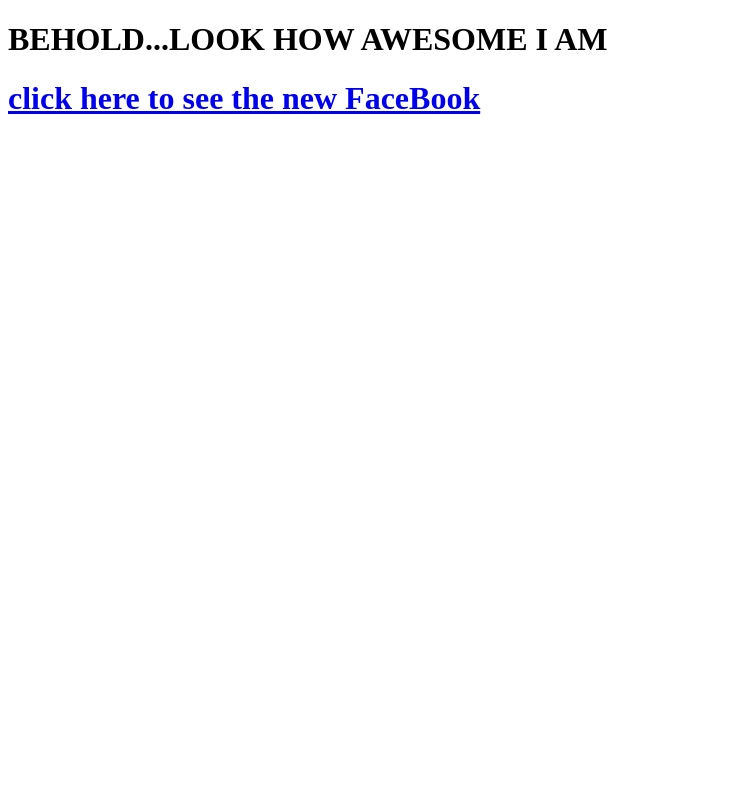
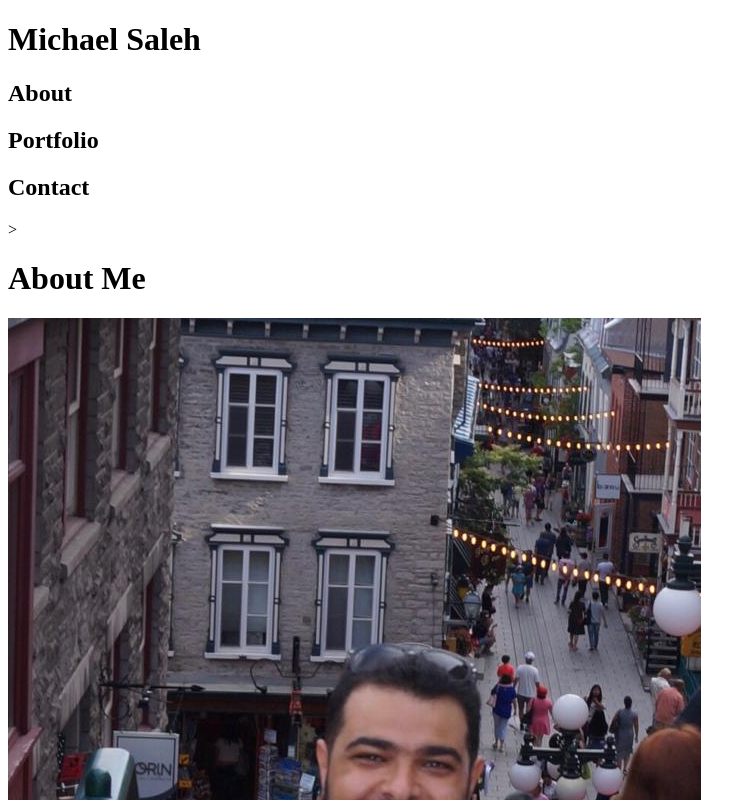
Before and after one commit to michaelhannasaleh/michaelhannasaleh.github.io, a plain HTML site: page index.html in a window 1280 px wide. Shown: the top 800 px of the page, without its empty margins (0-756 px from the left). Drawn offline with Linux system fonts and the light colour scheme; files whose address does not match are found by name.

Commit message:
first init

```diff
--- a/index.html
+++ b/index.html
@@ -5,10 +5,21 @@
     <meta name="viewport" content="width=device-width, initial-scale=1.0">
     <meta http-equiv="X-UA-Compatible" content="ie=edge">
     <title>homework 1</title>
-    <h1> BEHOLD...LOOK HOW AWESOME I AM</h1>
-<a href="https://michaelhannasaleh.github.io/FaceAgenda/."> <h1>click here to see the new FaceBook</h1></a>
-</head>
-<body>
+    <h1>Michael Saleh</h1>
+    <h2>About</h2>
+    <h2>Portfolio</h2>
+    <h2>Contact</h2>
+ </head>
+ <body>
+    <div class="container">
+        <div class="header">
+        </div>>
+        <h1>About Me</h1>
+        <img src="/Users/MichaelZaki/BC/homeworkrepo/michaelhannasaleh.github.io/assets/images/WhatsApp Image 2019-10-24 at 9.17.33 PM.jpeg" alt="How Cute?!!">
+        <h2> I am AWESOME, I am SMART, I am CUTE, Determined, focused, but also I am a player, Laid back. I am Kind and Bad, Happy and Sad, but also Quite and Mad. I am positive and Negative, Angel and Demon, I am good.....and Evil
+        </h2>
 
+    </div>
+    </div>
 </body>
 </html>
```
Also changed, not shown: assets/css/style.css (added), assets/images/WhatsApp Image 2019-10-24 at 9.17.33 PM (1).jpeg (added), assets/images/WhatsApp Image 2019-10-24 at 9.17.33 PM.jpeg (added), contact.html (added), portfolio.html (added), 2 other files.
